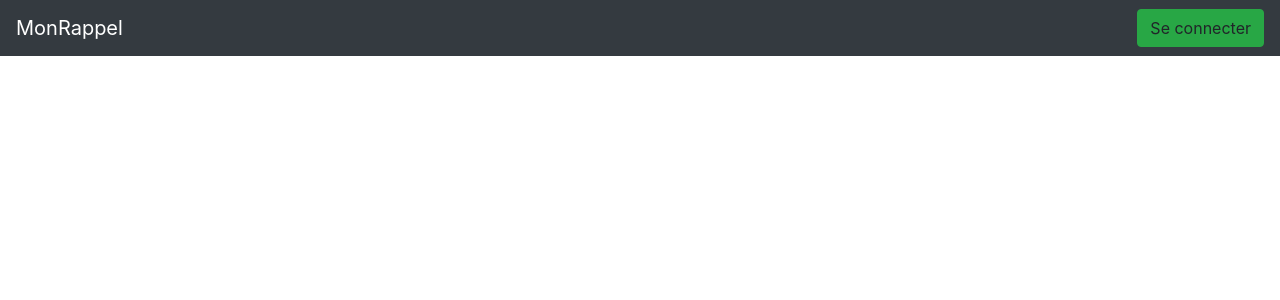
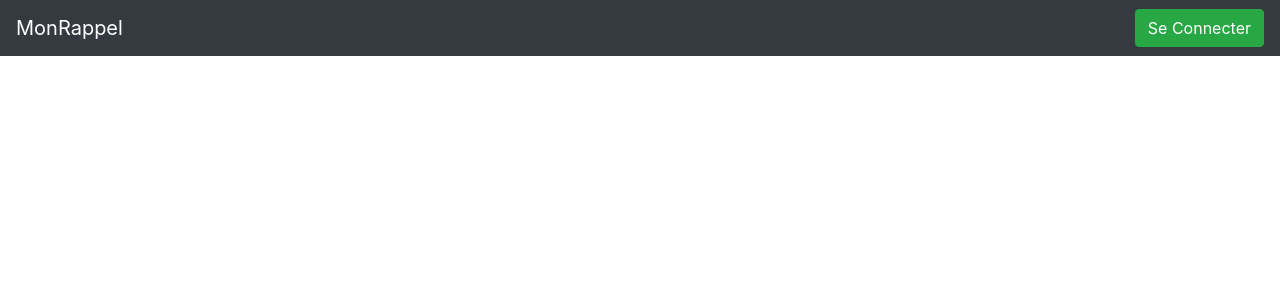
Before and after one commit to benoit-joubert/MonRappel, a PHP site: page / in a window 1280 px wide. Shown: the top 300 px of the page. Run offline with PHP 8.4, Linux system fonts and the light colour scheme.

Commit message:
Ajout bouton Se Connecter et test fonction

```diff
--- a/index.php
+++ b/index.php
@@ -21,6 +21,13 @@
     <script>window.jQuery || document.write('<script src="js/vendor/jquery-3.3.1.min.js"><\/script>')</script>
     <script src="js/plugins.js"></script>
     <script src="js/main.js"></script>
+
+    <script>
+        var pageSeConnecter = function() {
+            $('<p></p>').append('CA MARCHE').appendTo('#contenupage');
+        }
+    </script>
+
 </head>
 
 <body>
@@ -33,8 +40,8 @@
     <a class="navbar-brand" href="#">MonRappel</a>
     <div id="boutonSeConnecter">
         <ul class="navbar-nav mr-auto">
-            <li class="nav-item">
-                <a type="button" class="btn btn-success">Se connecter</a>
+            <li class="nav-item active">
+                <button id="seconnecter" class="btn btn-success" onclick="pageSeConnecter()">Se Connecter</button>
             </li>
         </ul>
     </div>
```
